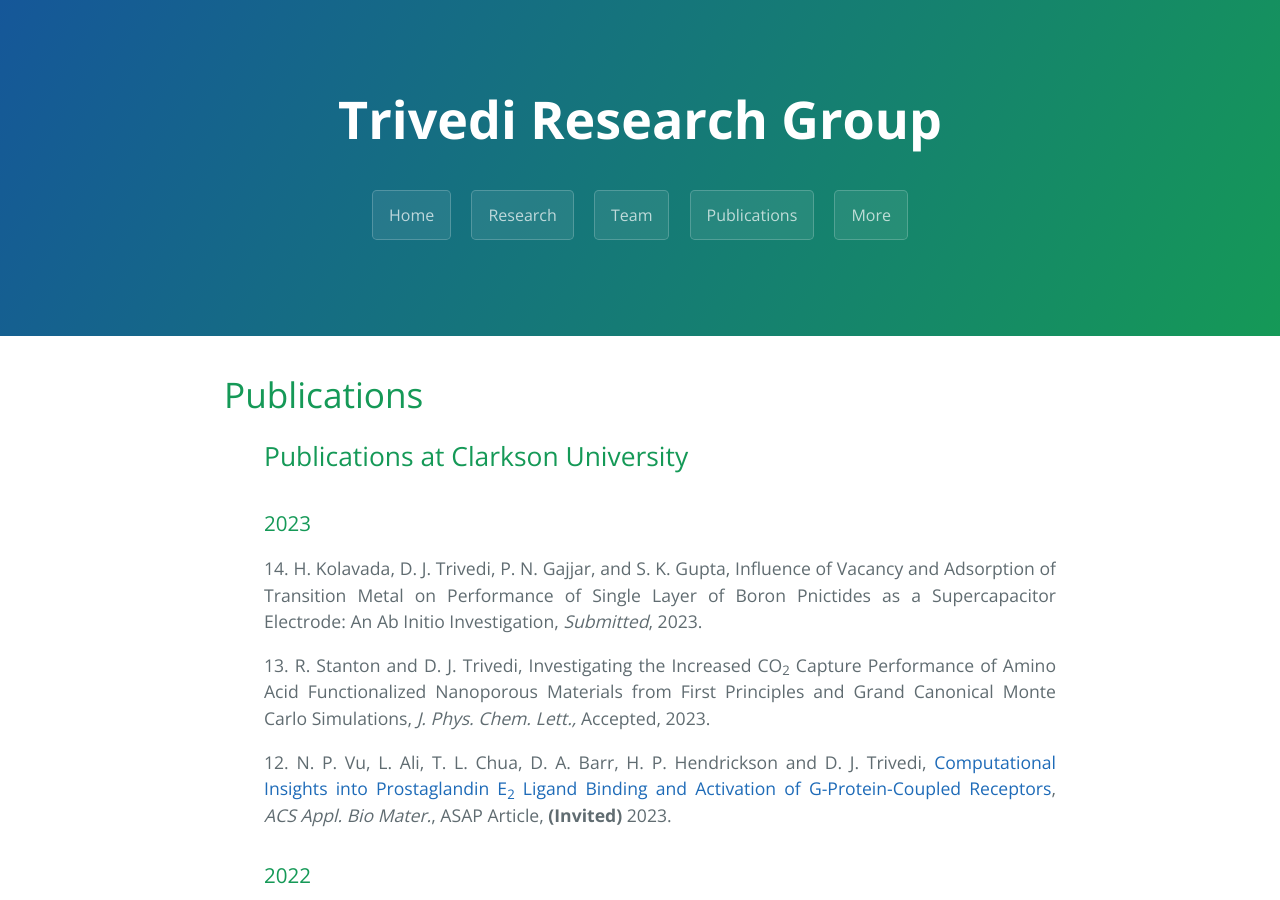
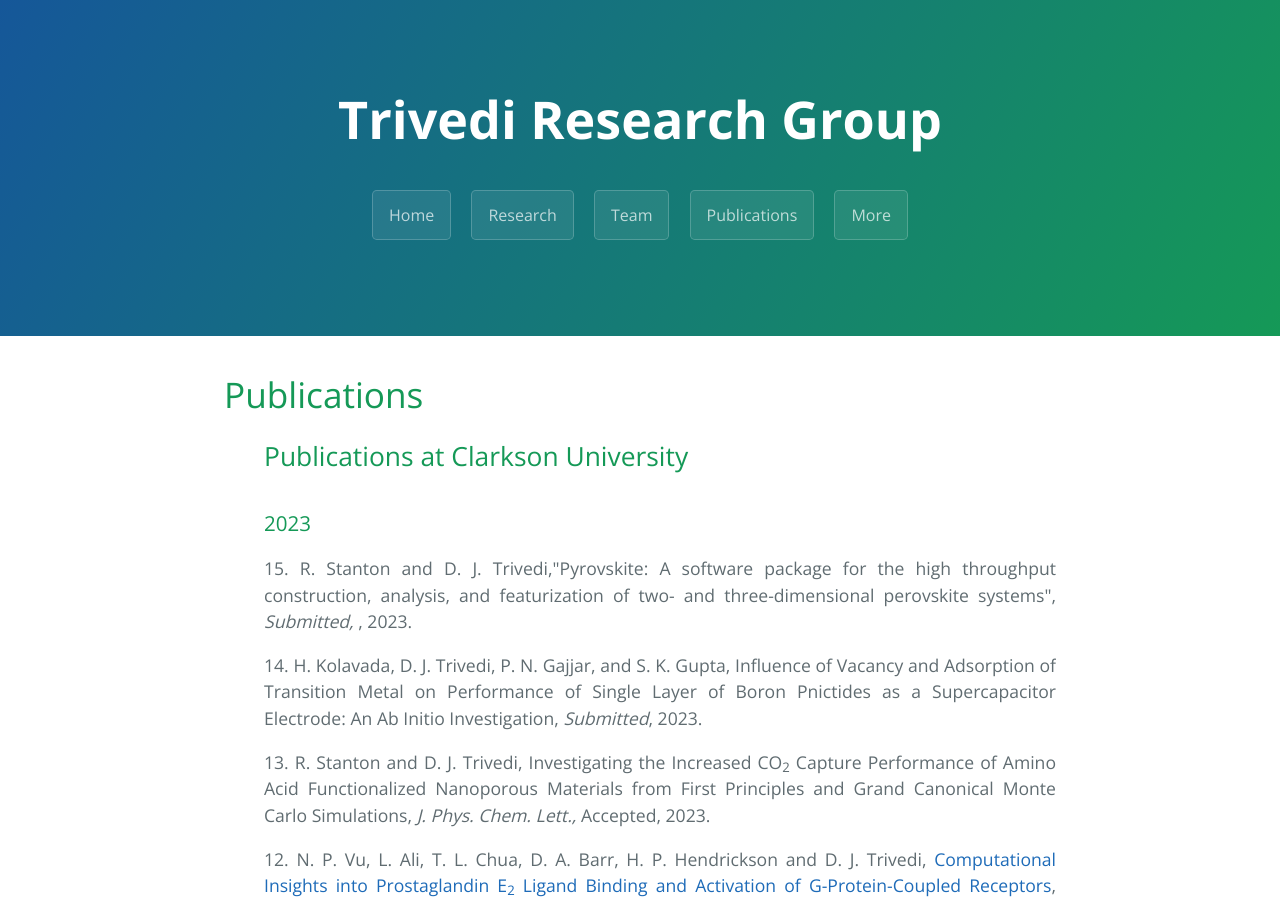
Before and after one commit to dharatrivedi/dharatrivedi.github.io, a Jekyll site: the page built from publication.html, in a window 1280 px wide and 900 px high. Built offline with Jekyll 4.4.1, drawn with Linux system fonts in a browser that asks for light colours.

Commit message:
Update publication.html

```diff
--- a/publication.html
+++ b/publication.html
@@ -8,6 +8,8 @@
   <ul class="clearfix" style="text-align:justify">
     <h2>Publications at Clarkson University</h2>
     <h3>2023</h3>
+     15. R. Stanton and D. J. Trivedi,"Pyrovskite: A software package for the high throughput construction, analysis, and featurization of two- and three-dimensional perovskite systems", <i> Submitted, </i>, 2023.
+          <p> </p>
      14. H. Kolavada, D. J. Trivedi, P. N. Gajjar, and S. K. Gupta, Influence of Vacancy and Adsorption of Transition Metal on Performance of Single Layer of Boron Pnictides as a Supercapacitor Electrode: An Ab Initio Investigation, <i> Submitted</i>, 2023.
           <p> </p>
      13. R. Stanton and D. J. Trivedi, Investigating the Increased CO<sub>2</sub> Capture Performance of Amino Acid Functionalized Nanoporous Materials from First Principles and Grand Canonical Monte Carlo Simulations, <i> J. Phys. Chem. Lett.,</i> Accepted, 2023.
```
